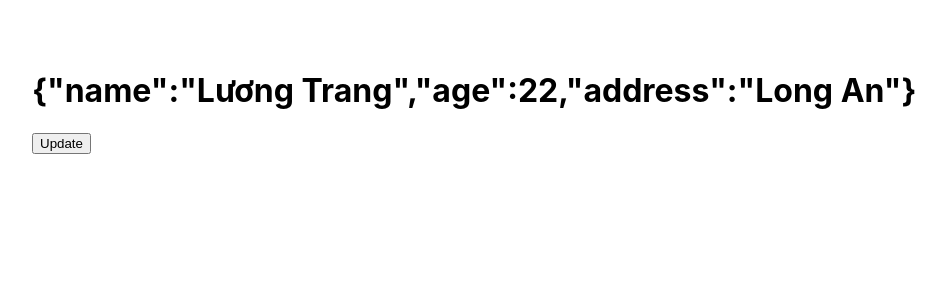
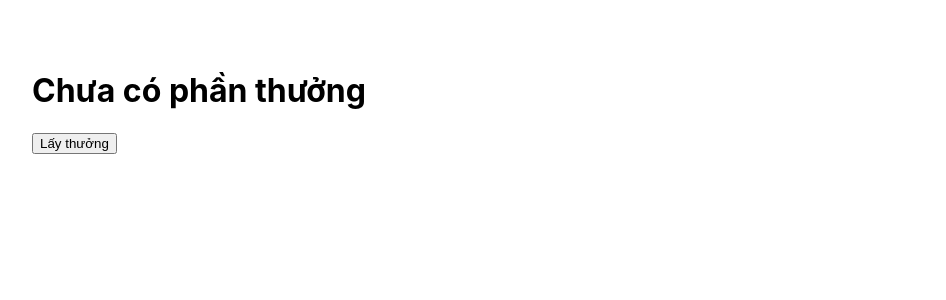
Before and after one commit to LuongHienThaoTrang/HOOKS, a React (Create React App) app: page / in a window 1280 px wide. Shown: the top 300 px of the page, without its empty margins (18-964 px from the left). Built offline with nearby package versions, Linux system fonts and the light colour scheme.

Commit message:
Ex 4: Random Gift

```diff
--- a/src/App.js
+++ b/src/App.js
@@ -1,4 +1,4 @@
-import UseState from "./useState/ex3";
+import UseState from "./useState/ex4";
 
 
 function App() {
--- /dev/null
+++ b/src/useState/ex4.js
@@ -0,0 +1,25 @@
+import { useState } from "react";
+
+const gifts = [
+    'CPU i9',
+    'RAM 32GB RGB',
+    'RGB Keyboard'
+]
+
+function UseState() {
+    const [gift, setGift] = useState()
+
+    const randomGift = () => {
+        const index = Math.floor(Math.random() * gifts.length)
+        setGift(gifts[index]);
+    }
+
+    return (
+        <div>
+            <h1>{gift || 'Chưa có phần thưởng'}</h1>
+            <button onClick={randomGift}>Lấy thưởng</button>
+        </div>
+    )
+}
+
+export default UseState
```
